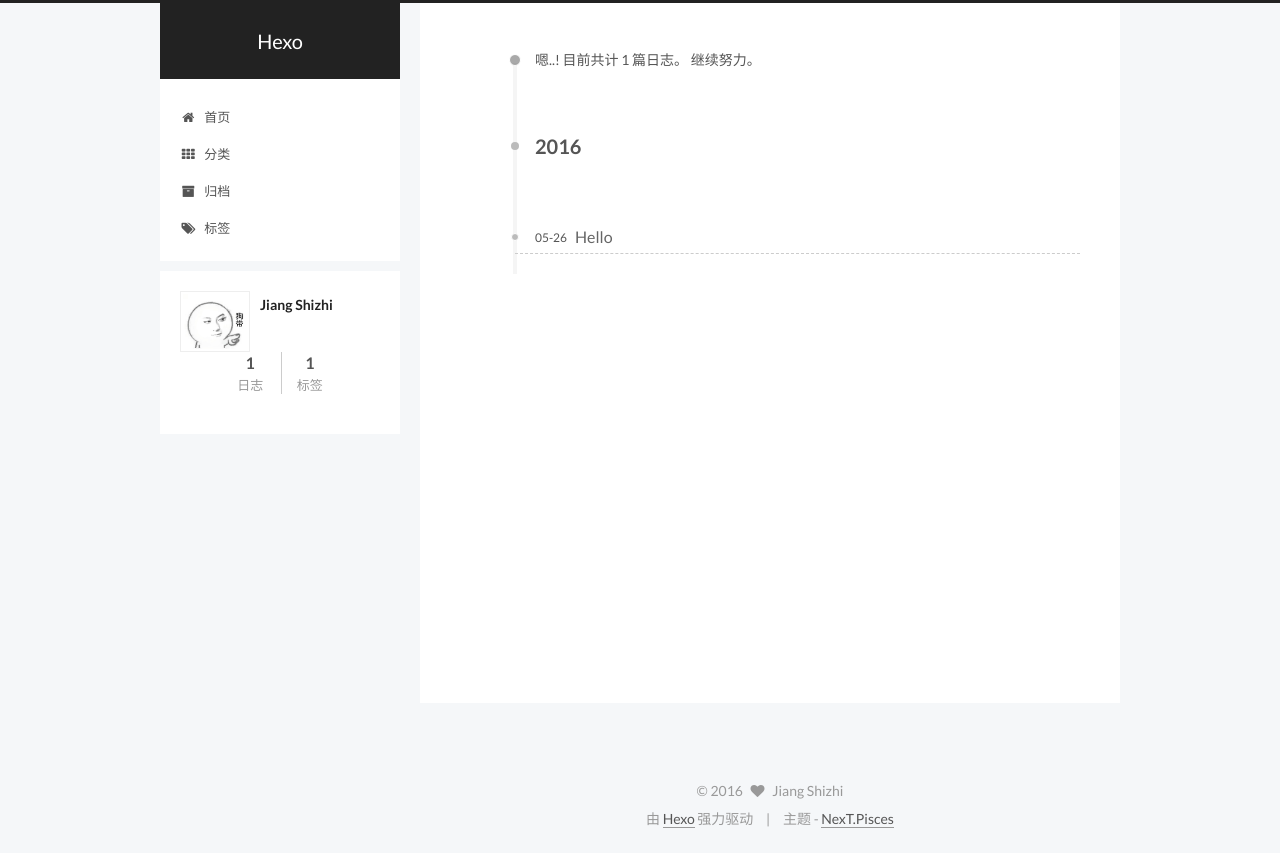
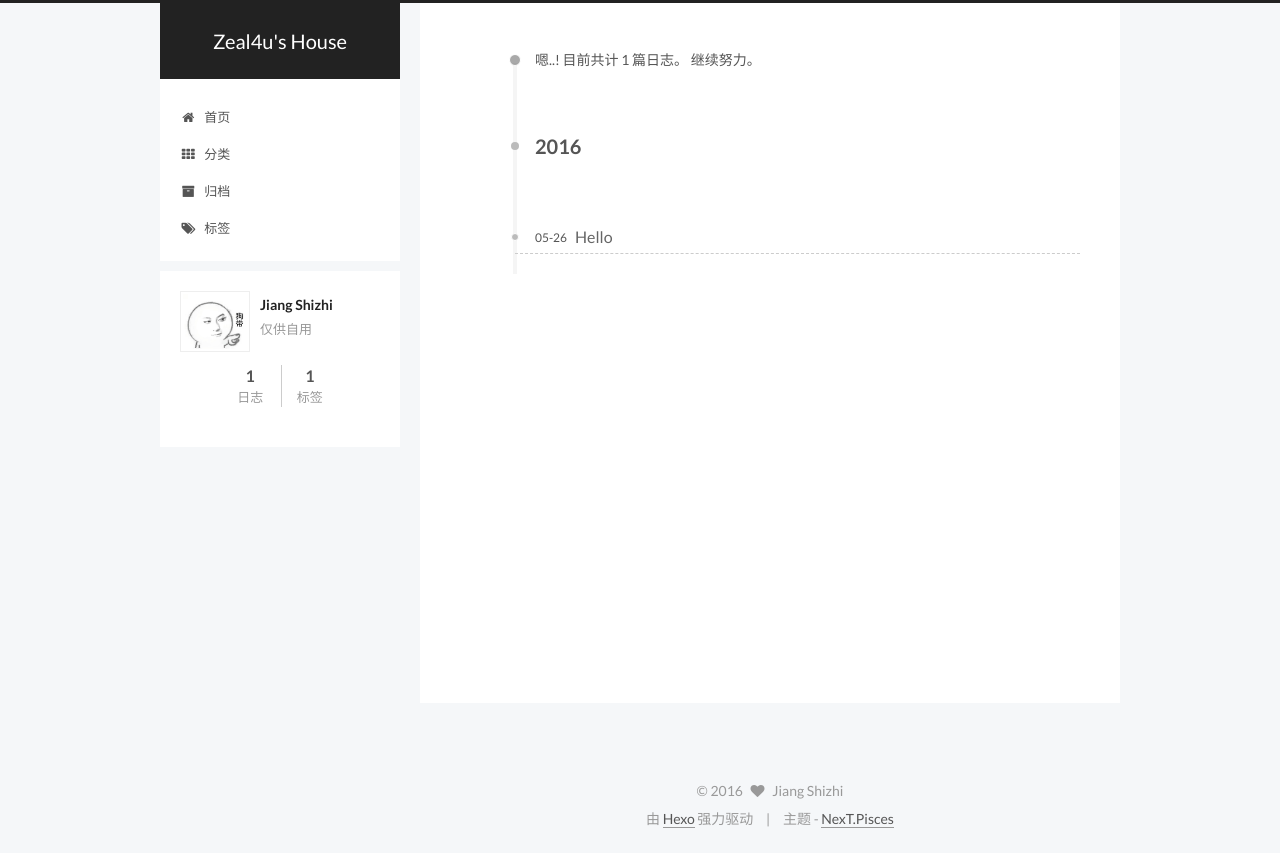
Before and after one commit to zeal4u/MyKnlg, a plain HTML site: page archives/2016/05/index.html in a window 1280 px wide. Drawn offline with Linux system fonts and the light colour scheme.

Commit message:
Site updated: 2016-05-26 22:36:40

```diff
--- a/archives/2016/05/index.html
+++ b/archives/2016/05/index.html
@@ -57,15 +57,15 @@
 
 
 
-<meta name="description">
+<meta name="description" content="仅供自用">
 <meta property="og:type" content="website">
-<meta property="og:title" content="Hexo">
+<meta property="og:title" content="Zeal4u's House">
 <meta property="og:url" content="zeal4u.github.io/archives/2016/05/index.html">
-<meta property="og:site_name" content="Hexo">
-<meta property="og:description">
+<meta property="og:site_name" content="Zeal4u's House">
+<meta property="og:description" content="仅供自用">
 <meta name="twitter:card" content="summary">
-<meta name="twitter:title" content="Hexo">
-<meta name="twitter:description">
+<meta name="twitter:title" content="Zeal4u's House">
+<meta name="twitter:description" content="仅供自用">
 
 
 
@@ -83,7 +83,7 @@
   };
 </script>
 
-  <title> 归档 | Hexo </title>
+  <title> 归档 | Zeal4u's House </title>
 </head>
 
 <body itemscope itemtype="http://schema.org/WebPage" lang="zh-Hans">
@@ -114,7 +114,7 @@
   <div class="custom-logo-site-title">
     <a href="/"  class="brand" rel="start">
       <span class="logo-line-before"><i></i></span>
-      <span class="site-title">Hexo</span>
+      <span class="site-title">Zeal4u's House</span>
       <span class="logo-line-after"><i></i></span>
     </a>
   </div>
@@ -285,7 +285,7 @@
                src="/images/default_avatar.jpg"
                alt="Jiang Shizhi" />
           <p class="site-author-name" itemprop="name">Jiang Shizhi</p>
-          <p class="site-description motion-element" itemprop="description"></p>
+          <p class="site-description motion-element" itemprop="description">仅供自用</p>
         </div>
         <nav class="site-state motion-element">
           <div class="site-state-item site-state-posts">
--- a/css/main.css
+++ b/css/main.css
@@ -1518,7 +1518,7 @@ pre .javascript .function {
   width: 4px;
   height: 4px;
   border-radius: 50%;
-  background: #87ff96;
+  background: #b47990;
 }
 .links-of-blogroll {
   font-size: 13px;
```
Also changed, not shown: 2016/05/26/Hello/index.html (+4 -4 lines), archives/2016/index.html (+9 -9 lines), archives/index.html (+9 -9 lines), categories/index.html (+7 -7 lines), index.html (+9 -9 lines), tags/first/index.html (+9 -9 lines), tags/index.html (+7 -7 lines).
